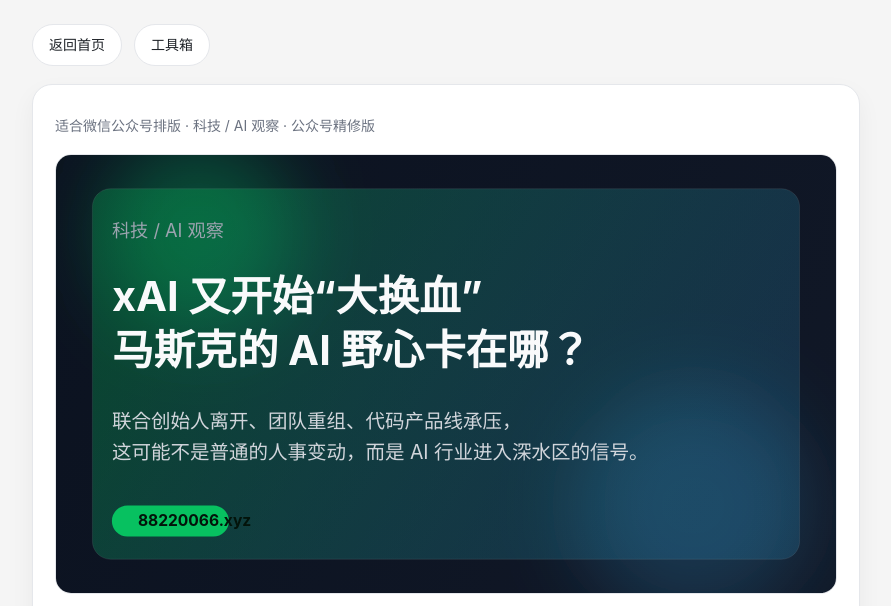
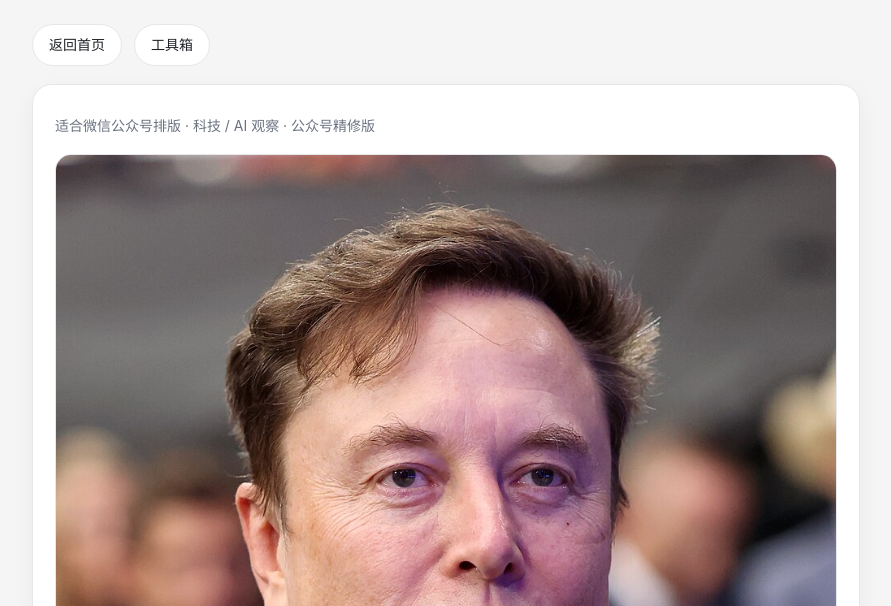
Before and after one commit to Xingyao82/portal-88220066, a plain HTML site: page notes/xai-rebuild.html in a window 1280 px wide. Shown: the top 606 px of the page, without its empty margins (194-1085 px from the left). Drawn offline with Linux system fonts and the light colour scheme.

Commit message:
Use Elon Musk image for xAI article cover

```diff
--- a/notes/xai-rebuild.html
+++ b/notes/xai-rebuild.html
@@ -117,7 +117,7 @@
     </div>
     <article class="card">
       <div class="meta">适合微信公众号排版 · 科技 / AI 观察 · 公众号精修版</div>
-      <img src="/notes/assets/xai-rebuild-cover.svg" alt="xAI 又开始大换血，马斯克的 AI 野心卡在哪" style="width:100%;border-radius:16px;margin:0 0 18px;border:1px solid var(--line);display:block;" />
+      <img src="/notes/assets/elon-musk-cover.jpg" alt="Elon Musk" style="width:100%;max-height:520px;object-fit:cover;object-position:center top;border-radius:16px;margin:0 0 18px;border:1px solid var(--line);display:block;" />
       <h1>xAI 又开始“大换血”，马斯克的 AI 野心到底卡在哪了？</h1>
 
       <div class="intro">
```
Also changed, not shown: notes/assets/elon-musk-cover.jpg (added).
